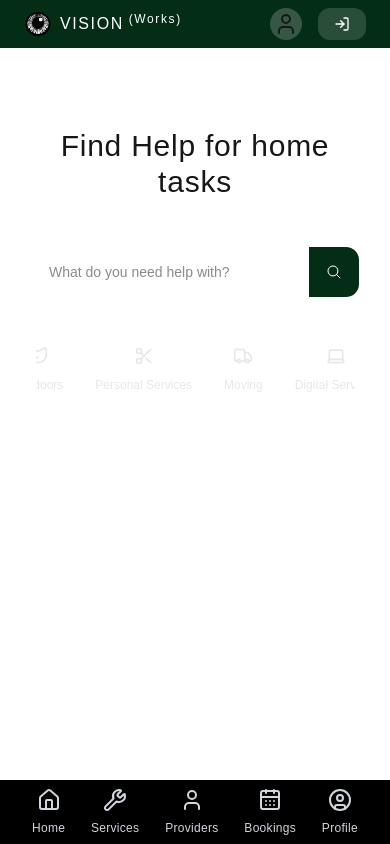
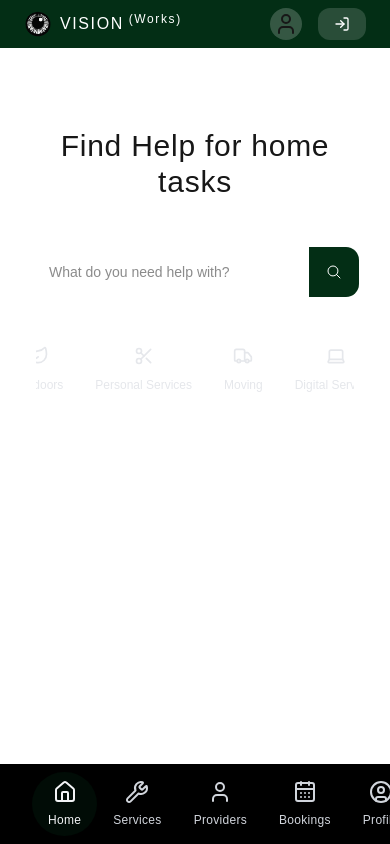
Before and after one commit to BlessingDotDev/vision-works, a Next.js app: page / in a window 390 px wide. Shown: the top 844 px of the page. Built offline with nearby package versions, Linux system fonts and the light colour scheme.

Commit message:
add effect on mobileheader when active

```diff
--- a/components/layout/MoblileHeader.tsx
+++ b/components/layout/MoblileHeader.tsx
@@ -1,3 +1,5 @@
+"use client"
+
 import {
   House,
   Wrench,
@@ -6,6 +8,8 @@ import {
   CircleUser,
 } from "lucide-react"
 import Link from "next/link"
+import { usePathname } from "next/navigation"
+import clsx from "clsx"
 
 import type { LucideIcon } from "lucide-react"
 
@@ -52,16 +56,43 @@ const Links: NavLink[] = [
 ]
 
 function MobileHeader() {
+
+  const pathName = usePathname();
+
   return (
     <div className="md:hidden fixed bottom-0 right-0 left-0 flex items-center justify-between py-2 px-8 bg-black">
-      {Links.map((link) => (
-        <Link href={link.route} key={link.id} className="flex flex-col justify-center items-center gap-2  ">
+      {Links.map((link) => {
+        const isCorrect = pathName === link.route
 
-          <link.icon className="w-6 text-gray-300" strokeWidth={2}/>
-          <p className="text-xs text-gray-300 tracking-wide">{link.title}</p>
+        return (
+        <Link
+          href={link.route}
+          key={link.id}
+          className={clsx(
+            "flex flex-col justify-center items-center gap-2 px-4 py-2 rounded-full",
+            isCorrect && "bg-green-900/15"
+          )}
+        >
+
+          <link.icon
+            className={clsx(
+              "w-6",
+              isCorrect ? "text-gray-100" : "text-gray-300"
+            )}
+            strokeWidth={2}
+          />
+          <p className={clsx(
+            "text-xs  tracking-wide",
+            isCorrect ? "text-gray-100" : "text-gray-300"
+            )}>
+            {link.title}
+          </p>
 
         </Link>
-      ))}
+
+        )
+      }
+      )}
     </div>
   )
 }
```
